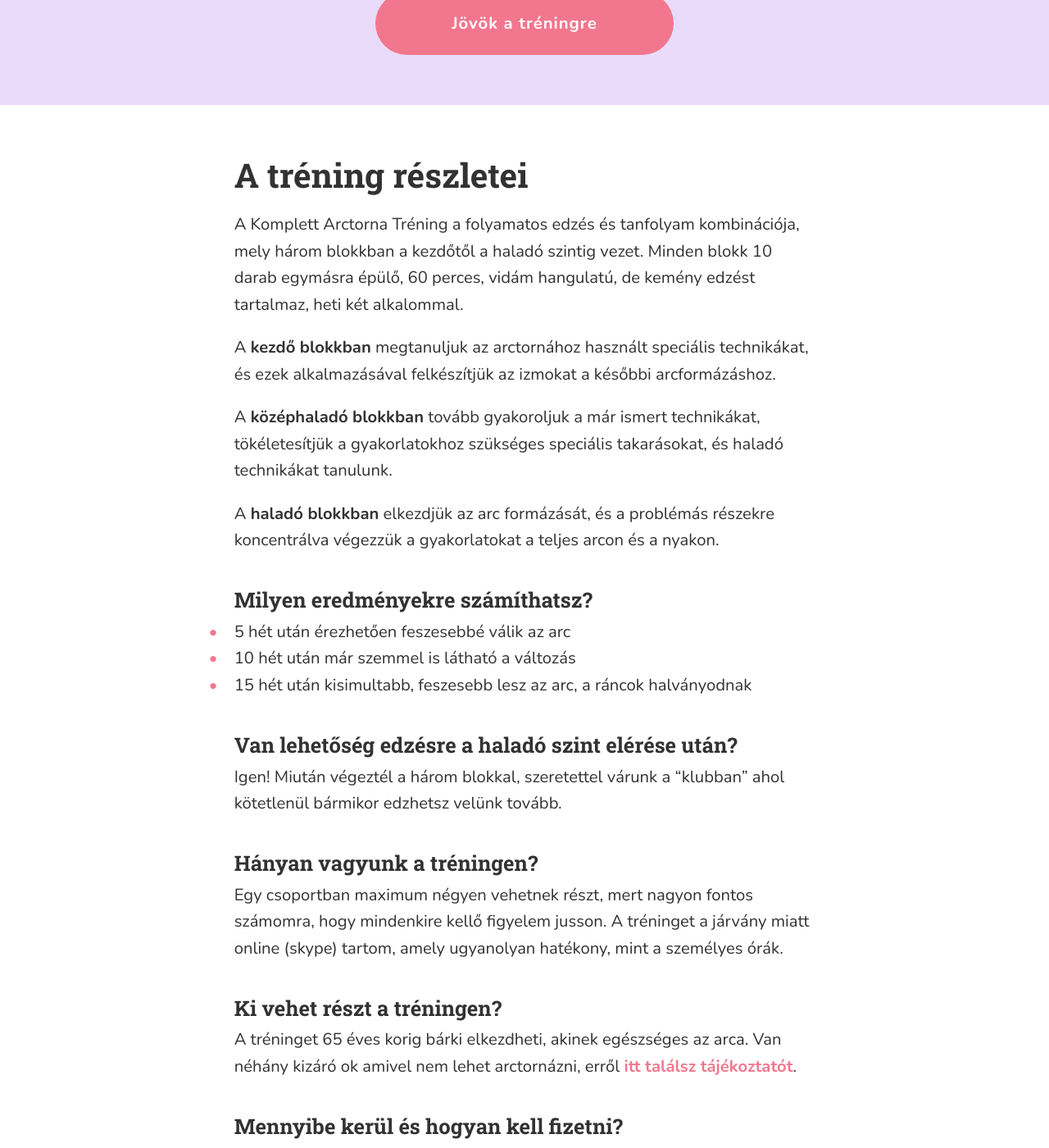
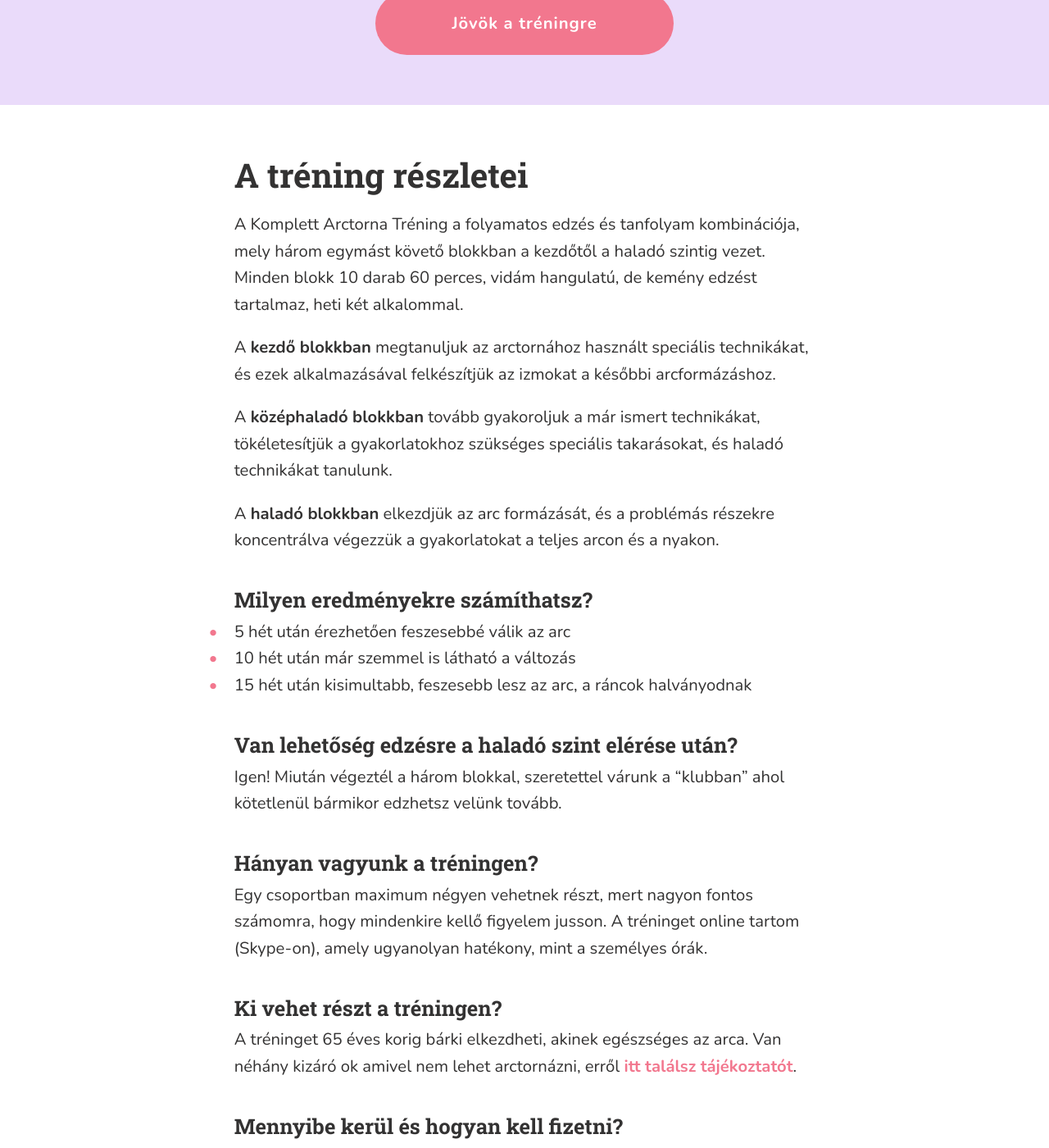
Before and after one commit to monikamudra/arctorna, a Jekyll site: the page built from trening.md, in a window 1280 px wide and 1400 px high, scrolled down 454 px. Shown: the whole window at 82% size. Built offline with Jekyll 4.4.1, drawn with Linux system fonts in a browser that asks for light colours; some of the changed text lies outside the part shown.

Commit message:
Update training details

```diff
--- a/_includes/training-details.md
+++ b/_includes/training-details.md
@@ -1,6 +1,5 @@
 A Komplett Arctorna Tréning a folyamatos edzés és tanfolyam kombinációja, mely
-három blokkban a kezdőtől a haladó szintig vezet. Minden blokk 10 darab egymásra
-épülő, 60 perces, vidám hangulatú, de kemény edzést tartalmaz, heti két
+három egymást követő blokkban a kezdőtől a haladó szintig vezet. Minden blokk 10 darab 60 perces, vidám hangulatú, de kemény edzést tartalmaz, heti két
 alkalommal.
 
 A **kezdő blokkban** megtanuljuk az arctornához használt speciális technikákat,
@@ -26,7 +25,7 @@
 
 ### Hányan vagyunk a tréningen?
 
-Egy csoportban maximum négyen vehetnek részt, mert nagyon fontos számomra, hogy mindenkire kellő figyelem jusson. A tréninget a járvány miatt online (skype) tartom, amely ugyanolyan hatékony, mint a személyes órák.
+Egy csoportban maximum négyen vehetnek részt, mert nagyon fontos számomra, hogy mindenkire kellő figyelem jusson. A tréninget online tartom (Skype-on), amely ugyanolyan hatékony, mint a személyes órák.
 
 ### Ki vehet részt a tréningen?
 
--- a/_layouts/trening.html
+++ b/_layouts/trening.html
@@ -58,9 +58,20 @@
     <div class="c-ContentBlock u-MarginTop">
       <div class="c-Article">
         <p>
-          A januárban induló tréningcsoportok megteltek. A legközelebbi
-          időpont szeptemberben lesz. Előregisztrációkat várok a reggeli vagy
-          délutáni csoportokba.
+          A tréning szeptember 4-én és 5-én indul, két csoporttal,
+          csoportonként legfeljebb négy fővel.
+        </p>
+      </div>
+    </div>
+    <div class="c-ContentBlock u-MarginTopXLarge">
+      {% include events.html data = data.events price = data.price price_desc =
+      data.price_desc address = data.address description = data.description %}
+    </div>
+    <div class="c-ContentBlock u-MarginTop">
+      <div class="c-Article">
+        <p>
+          Ha a csoportod időpontja nem lenne alkalmas, időnként lehetőség van
+          másik csoportban való részvételre.
         </p>
       </div>
     </div>
```
Also changed, not shown: other parts of _layouts/trening.html (+2 -1 lines).
